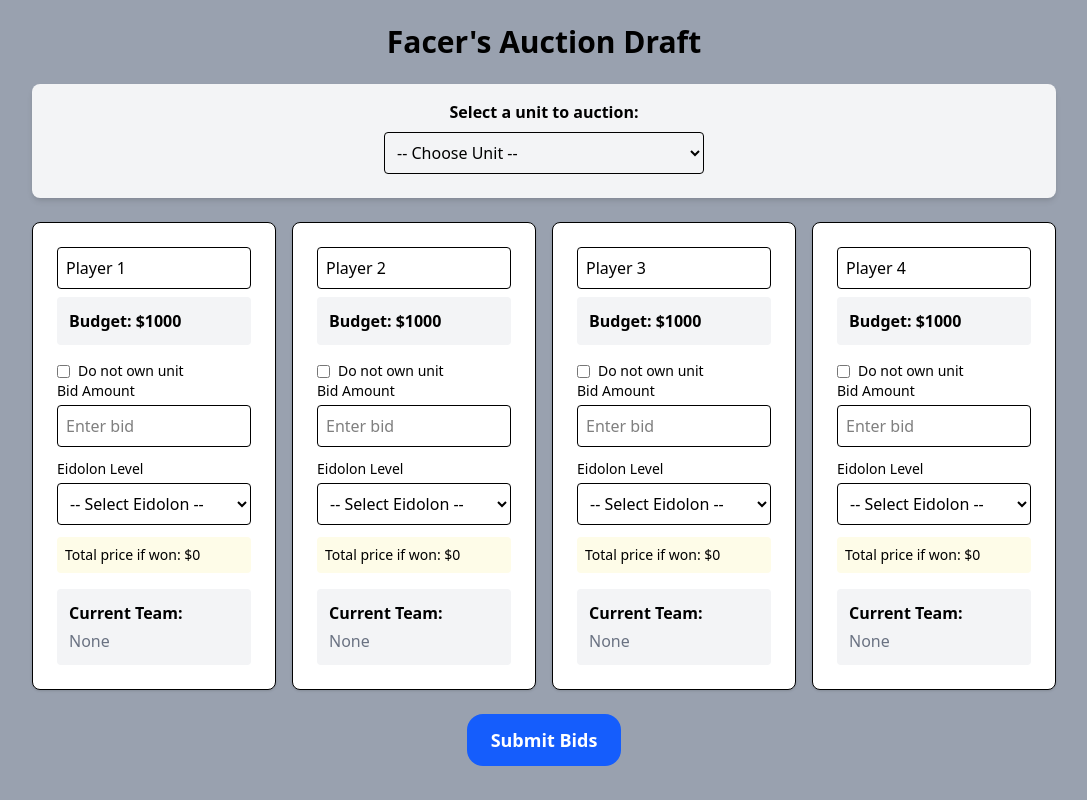
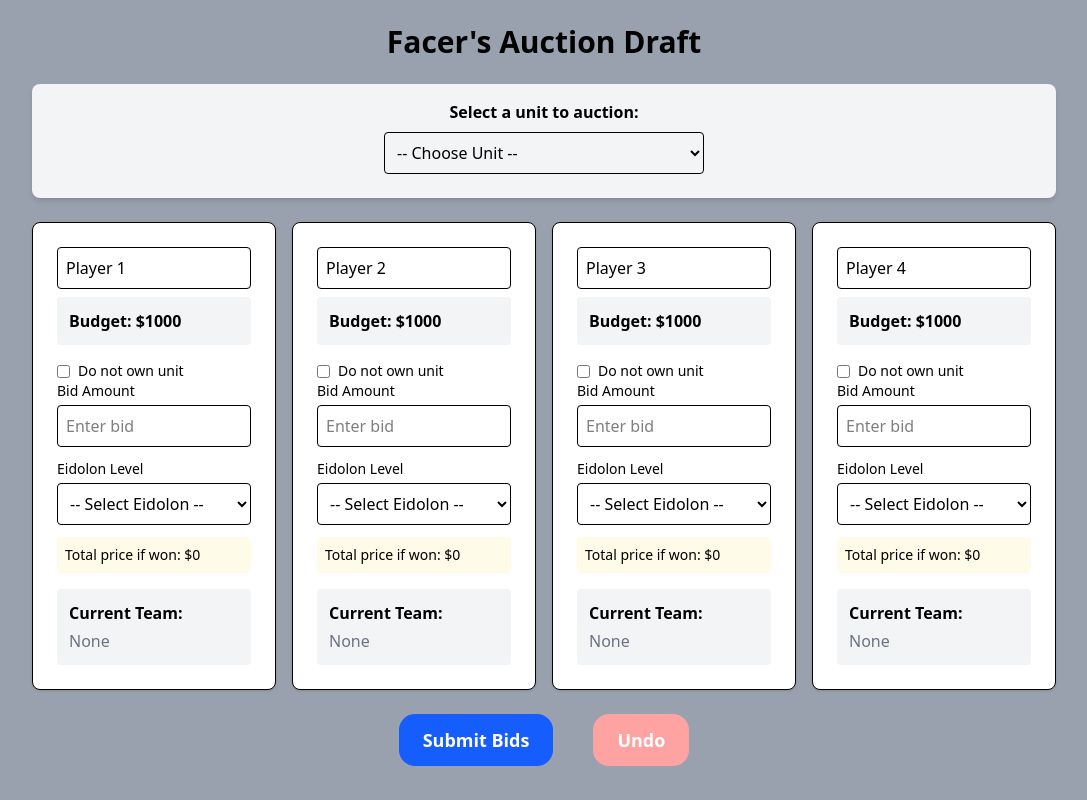
Before and after one commit to facerman01/hsr_site, a React (Vite) app in the folder hsr-site/: page / in a window 1280 px wide. Shown: the whole page, without its empty margins (96-1183 px from the left). Built offline with nearby package versions, Linux system fonts and the light colour scheme.

Commit message:
added undo button! wow!

```diff
--- a/hsr-site/src/AuctionDraft.jsx
+++ b/hsr-site/src/AuctionDraft.jsx
@@ -26,11 +26,20 @@ export default function AuctionDraft() {
   const [selectedUnit, setSelectedUnit] = useState(null);
   const [doNotOwn, setDoNotOwn] = useState(Array(4).fill(false));
   const allTeamsFull = players.every(p => p.team.length >= 4);
+  const [history, setHistory] = useState([]);
+
 
 
 
   const handleBidSubmit = () => {
     if (!selectedUnit) return;
+
+      // Save current state before making changes
+    setHistory(prev => [...prev, {
+      players: JSON.parse(JSON.stringify(players)),
+      availableUnits: [...availableUnits],
+      draftHistory: [...draftHistory],
+    }]);
 
     const numericBids = bids.map(b => parseInt(b) || 0);
     const eidolons = eidolonInputs.map(e => parseInt(e) || 0);
@@ -104,6 +113,19 @@ export default function AuctionDraft() {
     setDoNotOwn(Array(4).fill(false));
 
   };
+
+  //undo function
+  const handleUndo = () => {
+    if (history.length === 0) return;
+
+    const lastState = history[history.length - 1];
+    setPlayers(lastState.players);
+    setAvailableUnits(lastState.availableUnits);
+    setDraftHistory(lastState.draftHistory);
+    setHistory(prev => prev.slice(0, -1));
+  };
+
+
 
   if (allTeamsFull) {
     return (
@@ -305,7 +327,7 @@ export default function AuctionDraft() {
         </div>
 
 
-        <div className="flex justify-center">
+        <div className="flex justify-center gap-10">
           <Button
             onClick={handleBidSubmit}
             disabled={!selectedUnit}
@@ -313,6 +335,13 @@ export default function AuctionDraft() {
           >
             Submit Bids
           </Button>
+          <Button
+            onClick={handleUndo}
+            disabled={history.length === 0}
+            className="px-6 py-3 text-lg bg-red-300 hover:bg-red-400"
+          >
+            Undo
+          </Button>
         </div>
       </div>
     </div>
```
